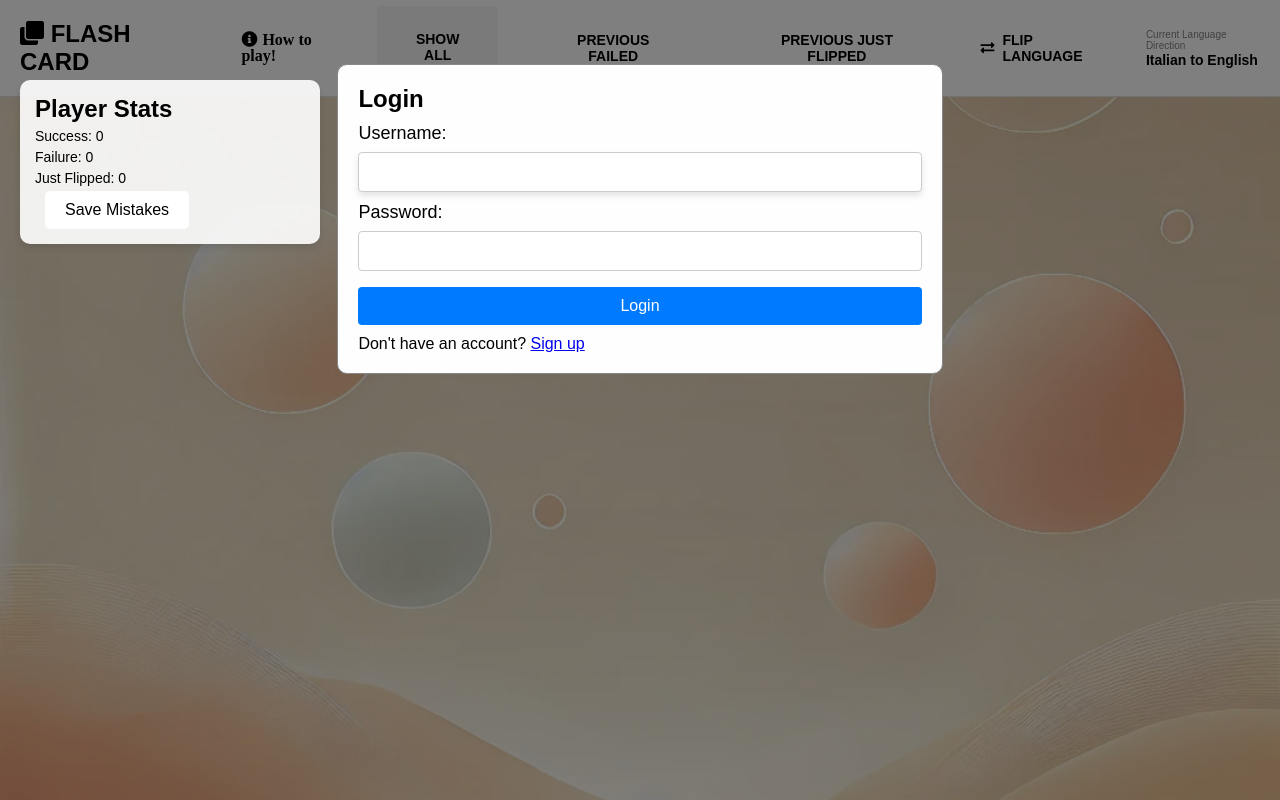
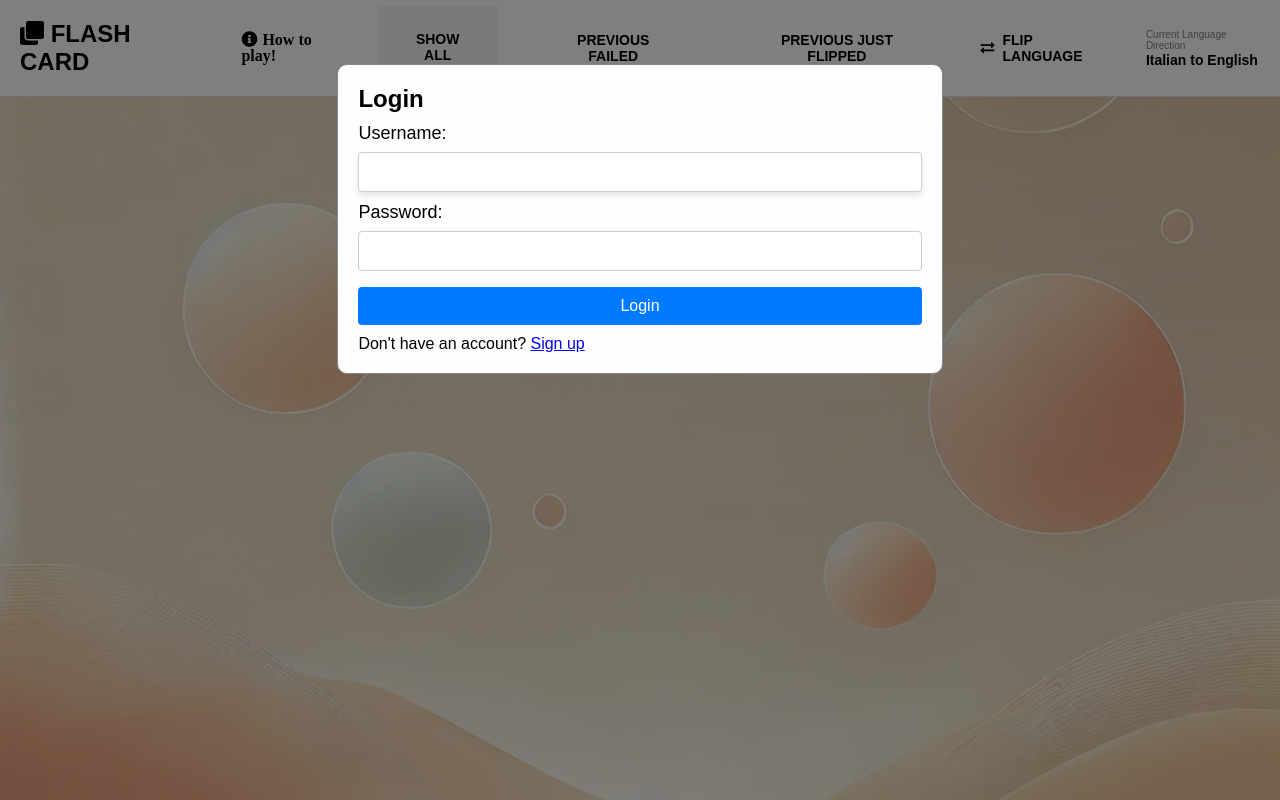
Before and after one commit to smfasihaly/FlashCards, a Flask app: page / in a window 1280 px wide. Run offline with Flask 3, Linux system fonts and the light colour scheme; parts of the project's set-up code (start-up, migrations or seed data) failed here and were passed over; some libraries are stand-ins or nearby versions.

Commit message:
js changes

```diff
--- a/static/script.js
+++ b/static/script.js
@@ -93,6 +93,8 @@ document.addEventListener('DOMContentLoaded', () => {
 
     loginModal.style.display = userLoggedIn ? 'none' : 'block';
     logoutButton.style.display = userLoggedIn ? 'block' : 'none';
+    statsPanel.style.display = userLoggedIn ? 'block' : 'none';
+
     if (userLoggedIn) loadDataAccordingToViewType();
 
     // Fetch data function
@@ -111,7 +113,13 @@ document.addEventListener('DOMContentLoaded', () => {
             })
             .catch(error => {
                 console.error('Error fetching verbs:', error);
-                alert('Please log in to view data.');
+                Swal.fire({
+                    icon: 'error',
+                    title: 'Please log in to view data.',
+                    showConfirmButton: false,
+                    timer: 1500
+                });
+
             });
     }
 
@@ -125,8 +133,15 @@ document.addEventListener('DOMContentLoaded', () => {
                 if (data.status === 'success') {
                     logoutButton.style.display = 'none';
                     loginModal.style.display = 'block';
-                    alert('Logged out successfully!');
-                    window.location.reload();
+
+                    Swal.fire({
+                        icon: 'success',
+                        title: 'Logged out successfully!.',
+                        showConfirmButton: false,
+                        timer: 1500
+                    }).then(() => {
+                        window.location.reload();
+                    });
                 }
             })
             .catch(error => console.error('Error during logout:', error));
@@ -159,13 +174,24 @@ document.addEventListener('DOMContentLoaded', () => {
             .then(response => response.json())
             .then(data => {
                 if (data.status === 'success') {
-                    alert('Login successful!');
+                    Swal.fire({
+                        icon: 'success',
+                        title: 'Login successful!',
+                        showConfirmButton: false,
+                        timer: 1500
+                    }).then(() => {
+                        window.location.reload();
+                    });
                     loginModal.style.display = 'none';
                     logoutButton.style.display = 'block';
-                    // fetchData(1);
-                    window.location.reload();
+
                 } else {
-                    alert('Error: ' + data.error);
+                    Swal.fire({
+                        icon: 'error',
+                        title: 'Error',
+                        text: data.error
+                    });
+
                 }
             })
             .catch(error => console.error('Error during login:', error));
@@ -184,12 +210,21 @@ document.addEventListener('DOMContentLoaded', () => {
             .then(response => response.json())
             .then(data => {
                 if (data.status === 'success') {
-                    alert('Signup successful! Please log in.');
+                    Swal.fire({
+                        icon: 'success',
+                        title: 'Signup successful! Please log in.',
+                        showConfirmButton: false,
+                        timer: 1500
+                    });
                     signupForm.style.display = 'none';
                     loginForm.style.display = 'block';
                     modalTitle.textContent = 'Login';
                 } else {
-                    alert('Error: ' + data.error);
+                    Swal.fire({
+                        icon: 'error',
+                        title: 'Error',
+                        text: data.error
+                    });
                 }
             })
             .catch(error => console.error('Error during signup:', error));
@@ -198,11 +233,20 @@ document.addEventListener('DOMContentLoaded', () => {
     document.getElementById('stats-button').addEventListener('click', () => {
         sendStatsToServer()
             .then(() => {
-                alert('Record saved successfully!');
+                Swal.fire({
+                    icon: 'success',
+                    title: 'Record saved successfully!',
+                    showConfirmButton: false,
+                    timer: 1500
+                });
             })
             .catch(error => {
                 console.error('Error saving statistics:', error);
-                alert('Failed to save record.');
+                Swal.fire({
+                    icon: 'error',
+                    title: 'Failed to save record.',
+                    text: error
+                });
             });
     });
 
@@ -244,14 +288,14 @@ document.addEventListener('DOMContentLoaded', () => {
         if (currentPage > 1) {
             saveCardStates(currentPage);
             currentPage--;
-            fetchData(currentPage);
+            loadDataAccordingToViewType()
         }
     });
 
     document.getElementById('next-page').addEventListener('click', () => {
         saveCardStates(currentPage);
         currentPage++;
-        fetchData(currentPage);
+        loadDataAccordingToViewType()
     });
 
     function saveCardStates(page) {
@@ -364,7 +408,7 @@ document.addEventListener('DOMContentLoaded', () => {
 
 
 
-    function loadDataAccordingToViewType(){
+    function loadDataAccordingToViewType() {
         if (currentView === 'All') {
             fetchData(currentPage);
         } else if (currentView === 'Failure') {
--- a/templates/index.html
+++ b/templates/index.html
@@ -7,6 +7,8 @@
     <title>Flip Card</title>
     <link rel="stylesheet" href="{{ url_for('static', filename='styles.css') }}">
     <link rel="stylesheet" href="https://cdnjs.cloudflare.com/ajax/libs/font-awesome/5.15.4/css/all.min.css">
+    <link rel="stylesheet" href="https://cdn.jsdelivr.net/npm/sweetalert2@11/dist/sweetalert2.min.css">
+    <script src="https://cdn.jsdelivr.net/npm/sweetalert2@11"></script>
 </head>
 
 <body>
@@ -54,9 +56,9 @@
         <p>Success: <span id="stats-success">0</span></p>
         <p>Failure: <span id="stats-failure">0</span></p>
         <p>Just Flipped: <span id="stats-just-flipped">0</span></p>
-          <div class="">
-        <a href="#" id="stats-button" title="Save your current progress, including just flipped and incorrectly answered cards.">Save Mistakes</a>
-    </div>
+
+        <a href="#" id="stats-button" style= "font-weight: bold; background-color: black; color: white;     margin: 12px auto;" title="Save your current progress, including just flipped and incorrectly answered cards.">Save Mistakes</a>
+
     </div>
 
     <div class="cards-container" id="cards-container">
```
Also changed, not shown: static/styles.css (line endings or trailing spaces), 1 other file.
